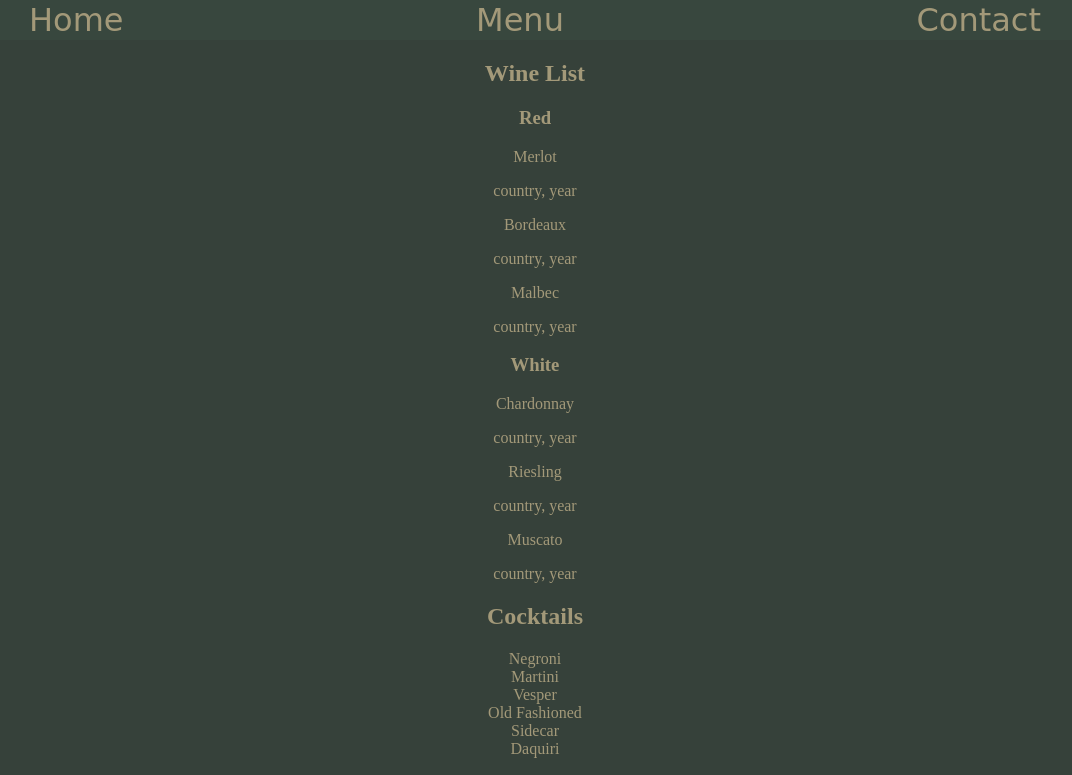
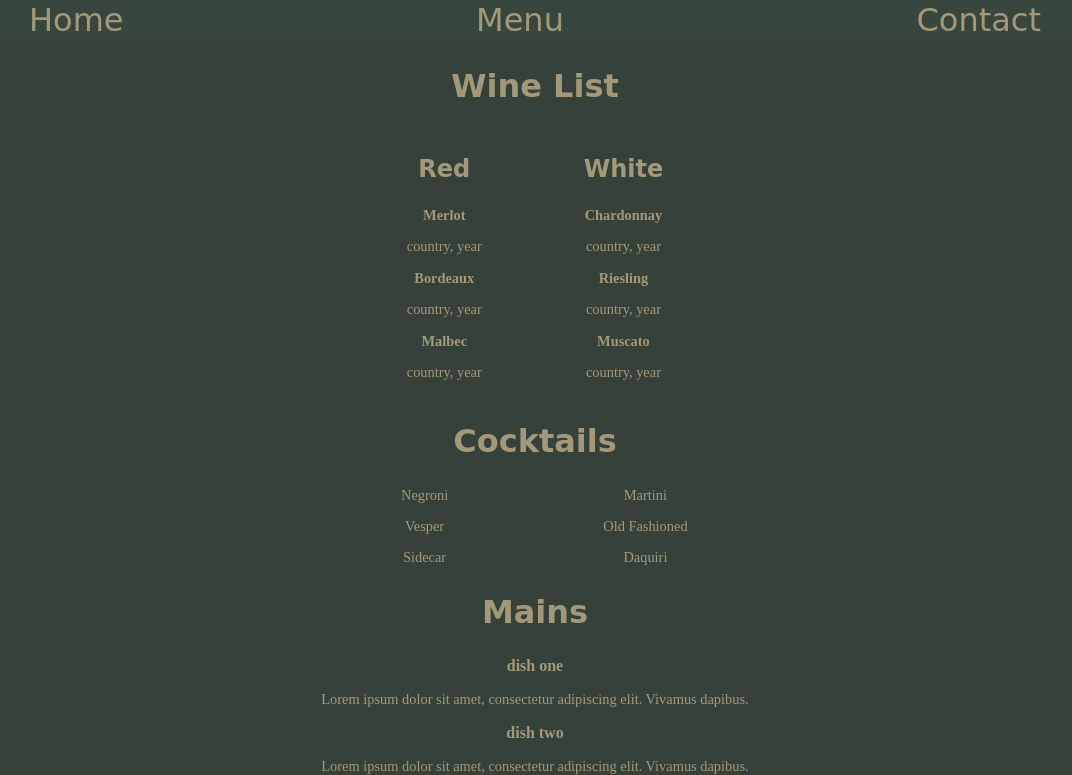
Before and after one commit to c-doo95/restaurant-page, a website built with webpack: page src/template.html in a window 1280 px wide. Both pictures are taken after a click on the button "Menu". Shown: the top 775 px of the page, without its empty margins (105-1177 px from the left). Built offline with nearby package versions, Linux system fonts and the light colour scheme; files whose address does not match are found by name.

Commit message:
style menu module

```diff
--- a/src/menu.js
+++ b/src/menu.js
@@ -4,14 +4,19 @@ const genMenu = () => {
   contentDiv.replaceChildren();
 
   const menuDiv = document.createElement("div");
+  menuDiv.id = menu;
   const drinkMenu = document.createElement("div");
+  drinkMenu.id = 'drink';
   const wineList = document.createElement("div");
+  wineList.id = 'wineList';
   const wineTitle = document.createElement("h2");
+  wineTitle.id = 'title';
   wineTitle.textContent = "Wine List";
-  wineList.appendChild(wineTitle);
+  drinkMenu.appendChild(wineTitle);
 
   const redWines = document.createElement("div");
   const reds = document.createElement("h3");
+  reds.id = 'title';
   reds.textContent = "Red";
   redWines.appendChild(reds);
 
@@ -51,6 +56,7 @@ const genMenu = () => {
 
   const whiteWines = document.createElement("div");
   const whites = document.createElement("h3");
+  whites.id = 'title';
   whites.textContent = "White";
   whiteWines.appendChild(whites);
 
@@ -94,6 +100,7 @@ const genMenu = () => {
 
   const cocktailMenu = document.createElement("div");
   const cocktailTitle = document.createElement("h2");
+  cocktailTitle.id = 'title';
   cocktailTitle.textContent = "Cocktails";
   cocktailMenu.appendChild(cocktailTitle);
   const cocktails = document.createElement("div");
@@ -135,7 +142,8 @@ const genMenu = () => {
 
   const foodMenu = document.createElement("div");
   const foodTitle = document.createElement("h2");
-  foodTitle.textContent = "mains";
+  foodTitle.id = 'title'
+  foodTitle.textContent = "Mains";
   foodMenu.appendChild(foodTitle);
 
   const itemOne = document.createElement("div");
@@ -155,7 +163,7 @@ const genMenu = () => {
   itemTwoName.textContent = "dish two";
   itemTwo.appendChild(itemTwoName);
   const itemTwoDetail = document.createElement("p");
-  itemOneDetail.id = "detail";
+  itemTwoDetail.id = "detail";
   itemTwoDetail.textContent =
     "Lorem ipsum dolor sit amet, consectetur adipiscing elit. Vivamus dapibus.";
   itemTwo.appendChild(itemTwoDetail);
--- a/src/style.css
+++ b/src/style.css
@@ -51,3 +51,40 @@ h1 {
   font-family: cursive;
   font-size: 3.5rem;
 }
+
+div#wineList {
+  display: flex;
+  justify-content: space-between;
+  padding: 0 20%;
+}
+
+div.container {
+  display: grid;
+  grid-template: repeat(3, 1fr) / repeat(2, 1fr);
+  gap: 1em;
+}
+
+p#wine {
+  font-weight: 600;
+}
+
+div#drink {
+  font-size: 0.9rem;
+}
+
+p#dish {
+  font-weight: 600;
+}
+
+p#detail {
+  font-size: 0.9rem;
+}
+
+#title {
+  font-family: cursive;
+  font-size: 2rem;
+}
+
+h3#title {
+  font-size: 1.5rem;
+}
```
